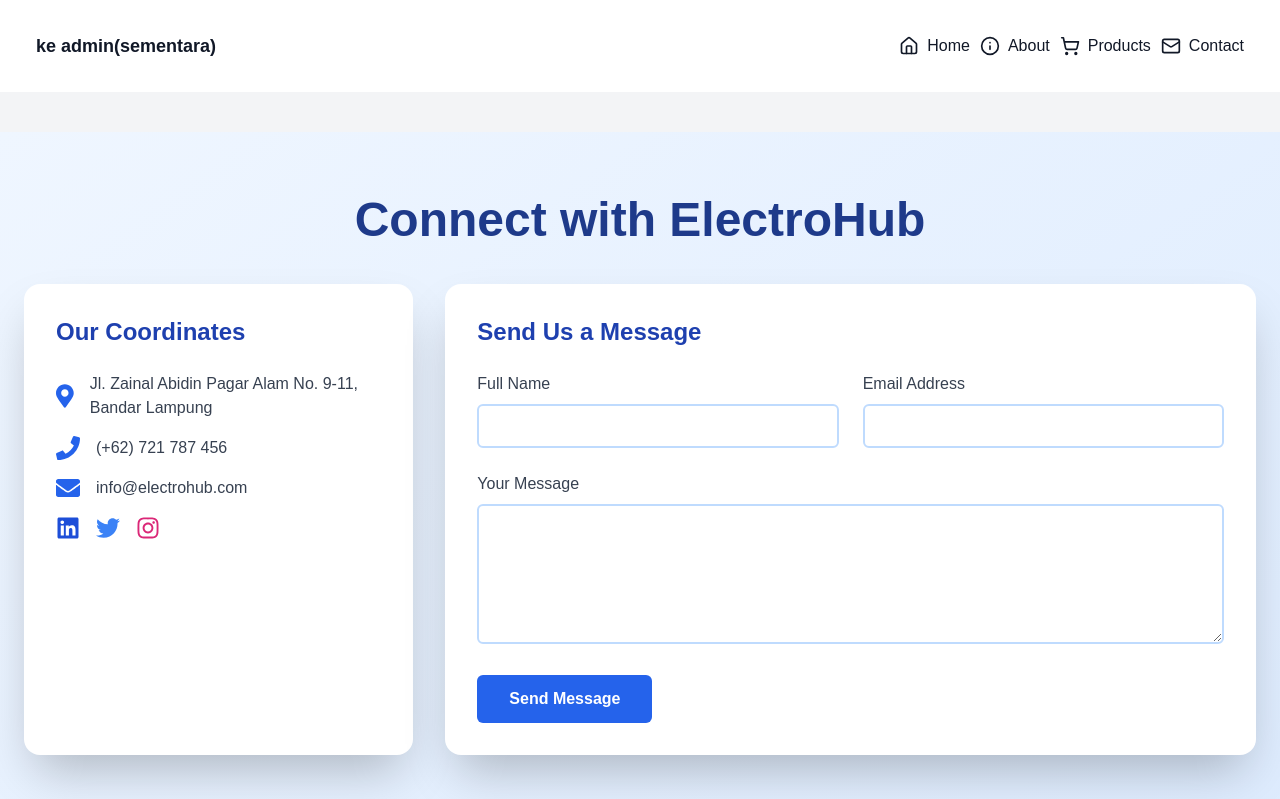
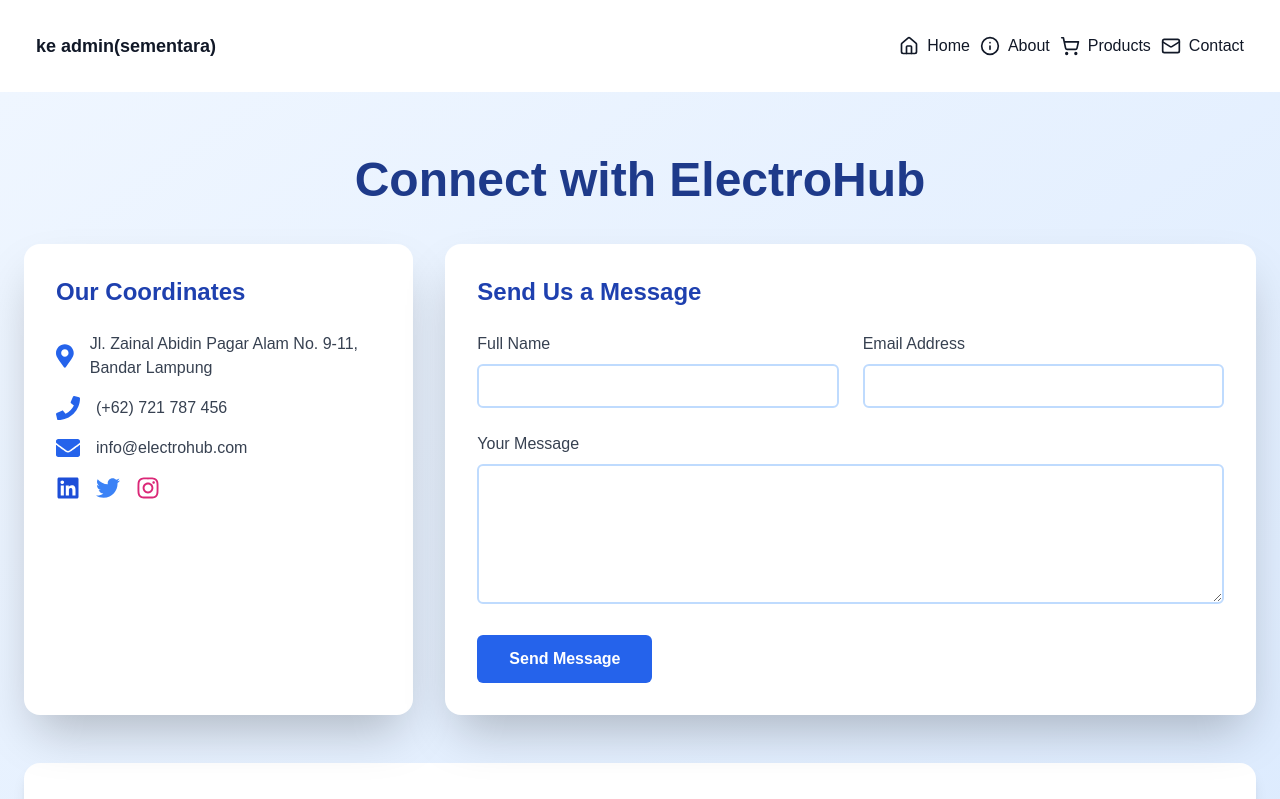
Before and after one commit to Deoca27/manusia-biasa, a Next.js app: page /contact in a window 1280 px wide. Shown: the top 799 px of the page. Built offline with nearby package versions, Linux system fonts and the light colour scheme.

Commit message:
rendika : menghapus space diantara header dan konten

```diff
--- a/app/layout.tsx
+++ b/app/layout.tsx
@@ -41,7 +41,7 @@ export default function RootLayout({
         </header>
 
         {/* Area Conten */}
-        <section className="min-h-[calc(100vh-128px)] bg-gray-100 py-10">
+        <section className="min-h-[calc(100vh-128px)] bg-gray-100">
           {children}
         </section>
 
```
